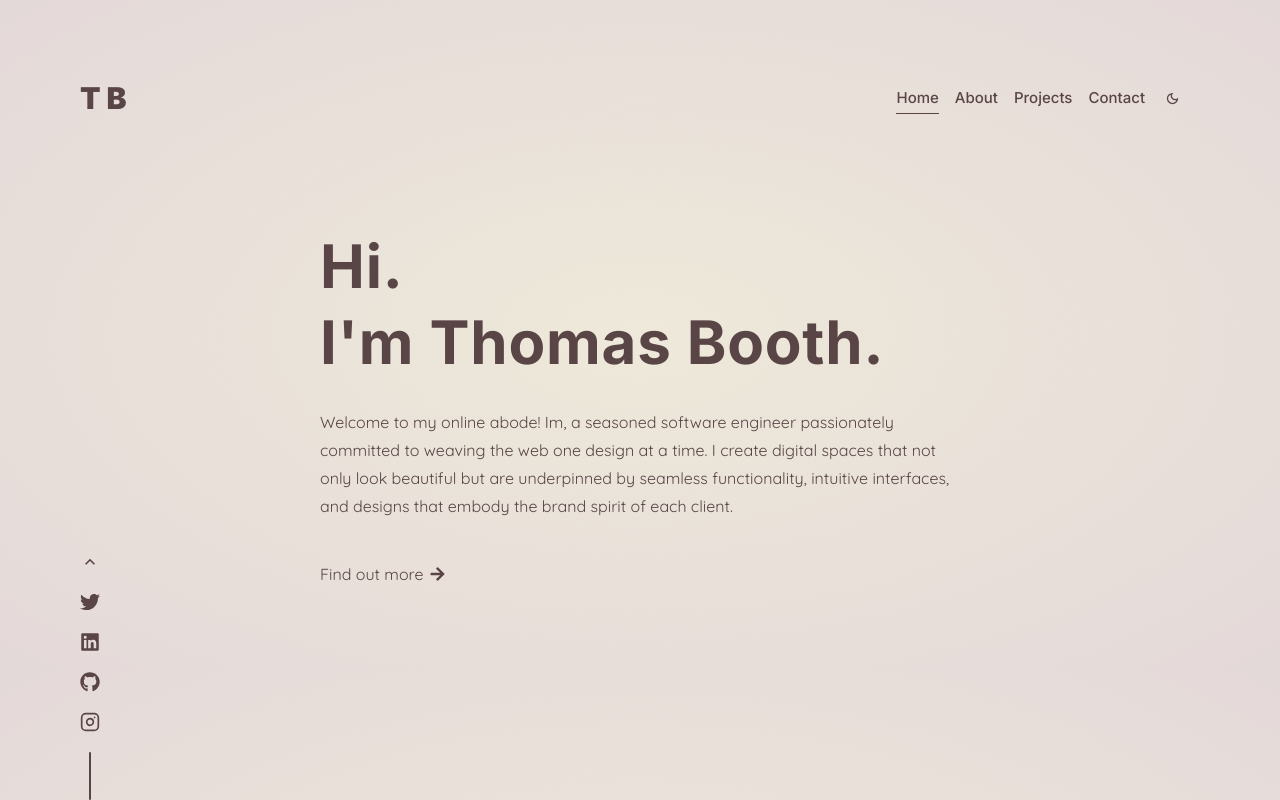
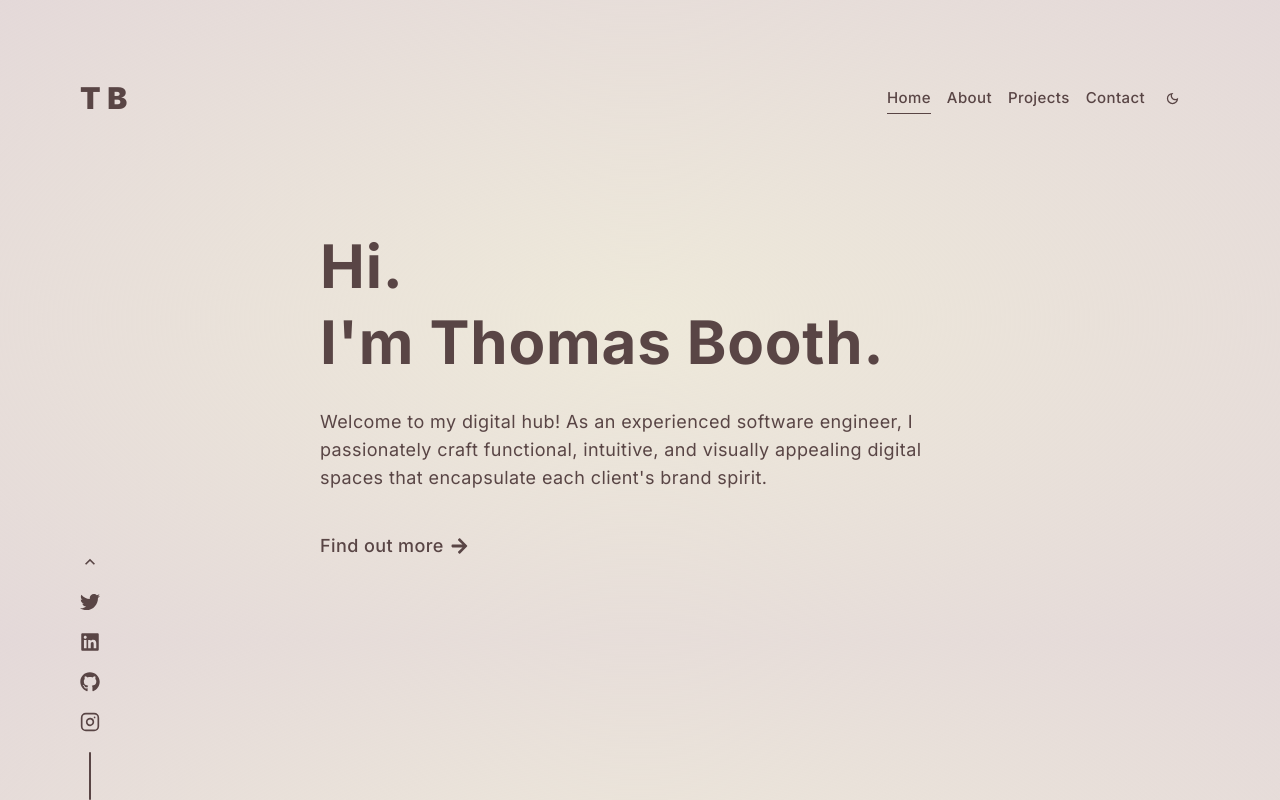
Before and after one commit to thomassbooth/Thomas-Booth-Portfolio, a Next.js app: page / in a window 1280 px wide. Built offline with nearby package versions, Linux system fonts and the light colour scheme.

Commit message:
update to font and sizes

```diff
--- a/app/components/Title.tsx
+++ b/app/components/Title.tsx
@@ -1,10 +1,10 @@
 'use client'
 
-import { Roboto, Roboto_Mono } from 'next/font/google'
+import { Inter, Roboto, Roboto_Mono } from 'next/font/google'
 import { motion } from 'framer-motion'
 const RobotoMono = Roboto_Mono({ weight: '400', subsets: ['latin'] })
 
-const roboto = Roboto({weight: ['500'], subsets: ['latin'] })
+const inter = Inter({weight: ['500'], subsets: ['latin'] })
 
 interface titleProps {
     title: string
@@ -37,11 +37,11 @@ const Title: React.FC<titleProps> = ({title, pageNo, slideDirection}) => {
   return (
     <>
         <motion.h1
-          className = {`${roboto.className} font-black text-3xl mb-10 flex items-center gap-4`}
+          className = {`${inter.className} font-black text-4xl mb-10 flex items-center gap-4`}
             initial = {initialAnimation}
             animate = {{opacity: 1, x: '0%', y: '0%'}}
             transition = {{ delay: 1}}>
-            <span className = {`${RobotoMono.className} opacity-40 font-bold text-2xl`}>
+            <span className = {`${RobotoMono.className} opacity-40 font-bold text-4xl`}>
                 {pageNo}.
             </span>
             {title}
--- a/app/components/about/MeClient.tsx
+++ b/app/components/about/MeClient.tsx
@@ -5,7 +5,7 @@ import React from 'react'
 
 const MeClient = () => {
   return (
-    <div className = 'flex h-[70vh] 2xl:h-[75vh]'>
+    <div className = 'flex h-[70vh] 2xl:h-[75vh] font-medium text-lg'>
       <div className = 'leading-relaxed px-4'>
         <p className = 'mb-4'>
             My name is Thomas Booth and I am a full stack Software Engineer from the UK currently relocating to Dubai.
--- a/app/components/home/HomeClient.tsx
+++ b/app/components/home/HomeClient.tsx
@@ -38,16 +38,13 @@ const HomeClient = () => {
         layoutId = 'loading'
         animate = {{opacity: 1}}>
           <Title line1 = {'Hi.'} line2 = 'I&#39;m Thomas Booth.' />
-          <p className = 'text-left mt-5'>
-            Welcome to my online abode! Im, a seasoned software engineer passionately committed
-            to weaving the web one design at a time. I create digital spaces that not only look beautiful
-            but are underpinned by seamless functionality, intuitive interfaces, and designs that embody the
-            brand spirit of each client.
+          <p className = 'text-left mt-5 text-lg'>
+          Welcome to my digital hub! As an experienced software engineer, I passionately craft functional, intuitive, and visually appealing digital spaces that encapsulate each client&#39;s brand spirit.
           </p>
           <motion.div
           whileTap={{ scale: 0.95 }}
           transition={{ type: "spring", stiffness: 400, damping: 17 }}>
-          <Link href = '/about' className = 'flex items-center gap-2 mt-10 hover:underline'>
+          <Link href = '/about' className = 'flex items-center gap-2 mt-10 font-medium text-lg hover:underline'>
               Find out more
               <motion.span
                   className = 'gap-2 cursor-pointer'
@@ -58,7 +55,7 @@ const HomeClient = () => {
                       borderRadius: "100%"
                     }}
                   animate = {{
-                      x: ['10%', '-10%']
+                      x: ['30%', '-10%']
                   }}>
                   <FaArrowRight/>
               </motion.span>
--- a/app/layout.tsx
+++ b/app/layout.tsx
@@ -2,12 +2,13 @@ import { ThemeProvider } from 'next-themes'
 import Container from './components/Container'
 import Navbar from './components/navbar/Navbar'
 import './globals.css'
-import { Quicksand } from 'next/font/google'
+import { Inter, Quicksand } from 'next/font/google'
 import ThemeProviderO from './Providers/ThemeProviderO'
 import Personals from './components/Personals'
 import { GlobalContextProvider } from './Providers/GlobalProvider'
 
 const roboto = Quicksand({subsets: ['latin'] })
+const inter = Inter({subsets: ['latin'] })
 
 export const metadata = {
   title: 'Home - Thomas Booth',
@@ -21,7 +22,7 @@ export default function RootLayout({
 }) {
   return (
     <html lang="en">
-      <body className={`${roboto.className} w-screen overflow-x-hidden`}>
+      <body className={`${inter.className} tracking-wide w-screen overflow-x-hidden`}>
           <div className = 'py-20 ransition-colors text-pastel-brown-dark sm:px-6 md:px-20 2xl:px-32'>
             <GlobalContextProvider>
               <ThemeProviderO>
```
